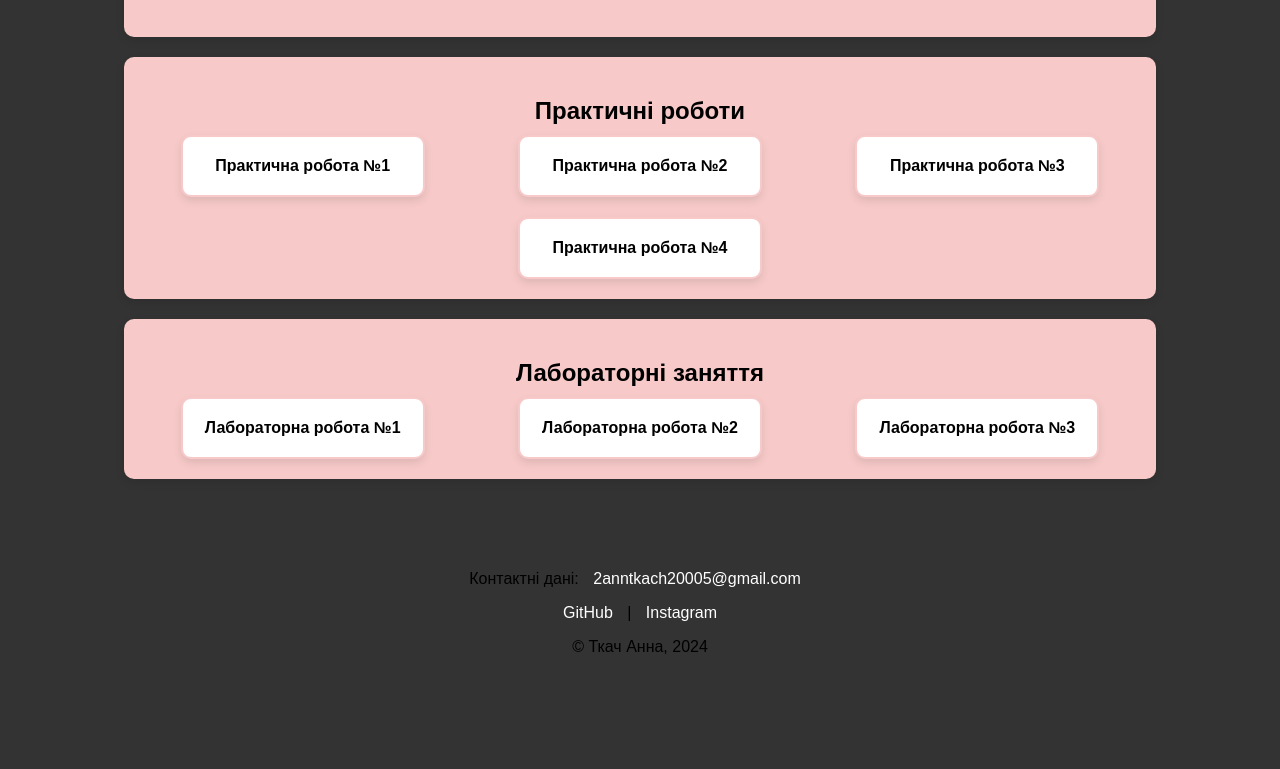
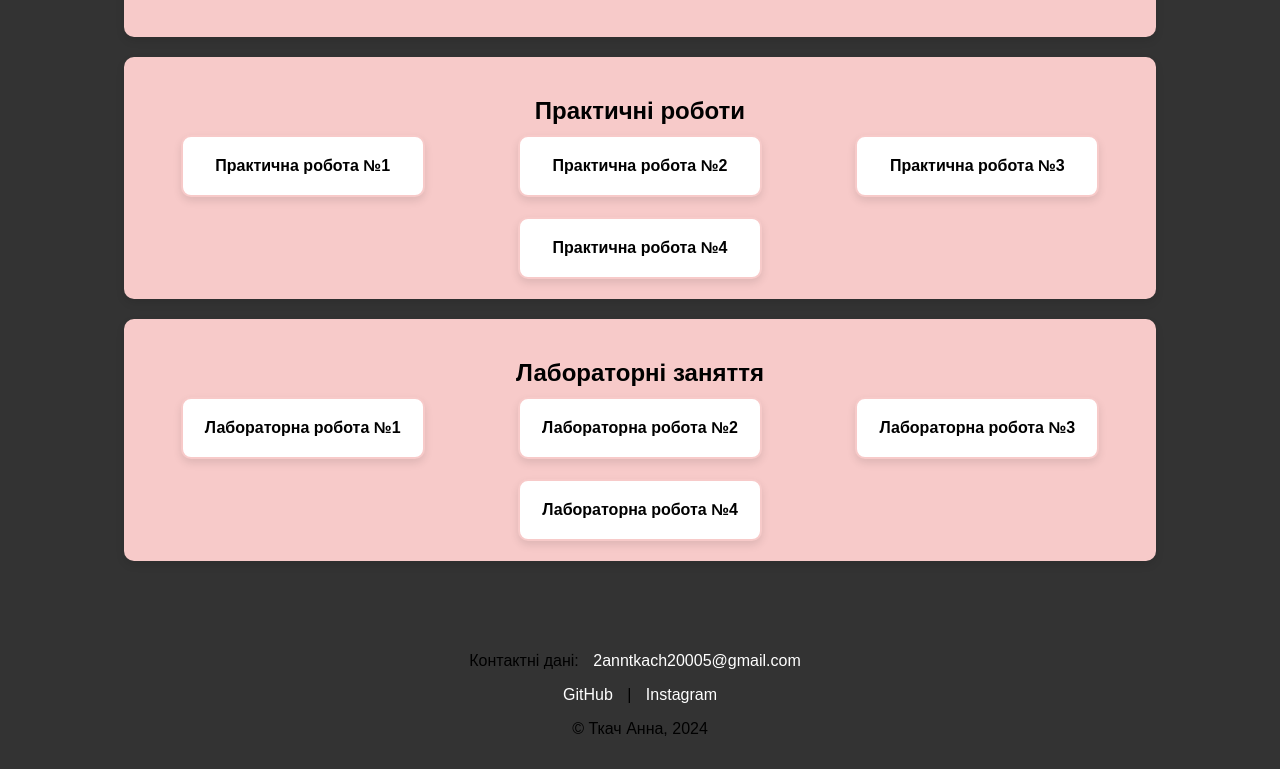
Before and after one commit to Anyutaa05/sitte, a plain HTML site: page index.html in a window 1280 px wide. Shown: the part 543-1312 px from the top of the page. Before the commit the page ends 1230 px from the top, so only its background shows below. Drawn offline with Linux system fonts and the light colour scheme.

Commit message:
Update index.html

```diff
--- a/index.html
+++ b/index.html
@@ -42,6 +42,7 @@
         <div class="grid-item"><a href="https://anyutaa05.github.io/html/lab1.html">Лабораторна робота №1</a></div>
         <div class="grid-item"><a href="https://anyutaa05.github.io/htmlll/">Лабораторна робота №2</a></div>
         <div class="grid-item"><a href="https://anyutaa05.github.io/YouTube/">Лабораторна робота №3</a></div>
+        <div class="grid-item"><a href="https://anyutaa05.github.io/planner/">Лабораторна робота №4</a></div>
     </div>
 </section>
 
```
